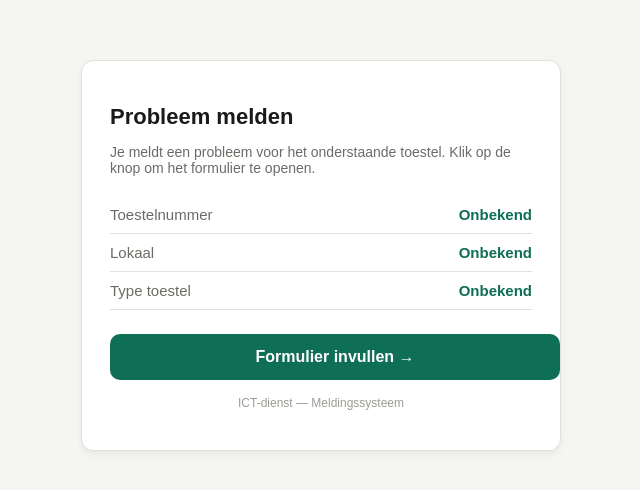
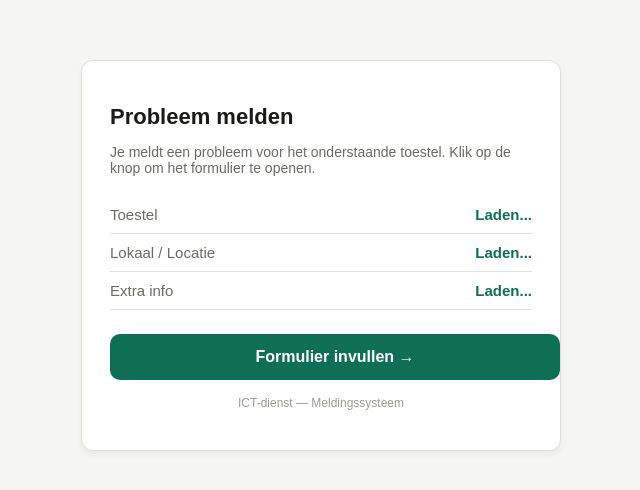
Before and after one commit to nicoledesmet745-coder/ict-melding, a plain HTML site: page index.html in a window 1280 px wide. Shown: the whole page, without its empty margins (319-959 px from the left). Drawn offline with Linux system fonts and the light colour scheme.

Commit message:
Update index.html

```diff
--- a/index.html
+++ b/index.html
@@ -25,15 +25,15 @@
   </p>
 
   <div class="info-row">
-    <span class="label">Toestelnummer</span>
+    <span class="label">Toestel</span>
     <span class="value" id="inv">Laden...</span>
   </div>
   <div class="info-row">
-    <span class="label">Lokaal</span>
+    <span class="label">Lokaal / Locatie</span>
     <span class="value" id="lokaal">Laden...</span>
   </div>
   <div class="info-row">
-    <span class="label">Type toestel</span>
+    <span class="label">Extra info</span>
     <span class="value" id="type">Laden...</span>
   </div>
 
@@ -44,28 +44,5 @@
 </div>
 
 <script>
-  // Jouw specifieke Microsoft Forms link is hieronder ingevuld:
+  // De link naar jouw Microsoft Form
   const FORMS_LINK = 'https://forms.cloud.microsoft/e/DKAdJ30CPG';
-
-  // De code haalt de info uit de URL (bijv. ?inv=PC01)
-  const p = new URLSearchParams(window.location.search);
-  const inv    = p.get('inv')    || 'Onbekend';
-  const lokaal = p.get('lokaal') || 'Onbekend';
-  const type   = p.get('type')   || 'Onbekend';
-
-  // Toon de info op je scherm
-  document.getElementById('inv').textContent    = inv;
-  document.getElementById('lokaal').textContent  = lokaal;
-  document.getElementById('type').textContent   = type;
-
-  // We bouwen de link naar Forms en vullen de eerste 3 velden in
-  // Let op: we gebruiken field1, field2 en field3 als standaard namen
-  const url = FORMS_LINK + '?field1=' + encodeURIComponent(inv) +
-                           '&field2=' + encodeURIComponent(lokaal) +
-                           '&field3=' + encodeURIComponent(type);
-
-  document.getElementById('form-link').href = url;
-</script>
-
-</body>
-</html>
```
